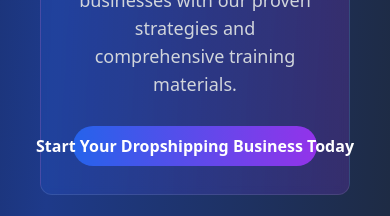
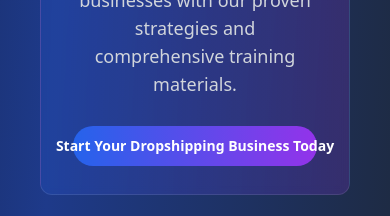
Before and after one commit to venkatcharan1/ganeshexp, a React (Vite) app: page / in a window 390 px wide. Shown: the part 5600-5816 px from the top of the page. Built offline with nearby package versions, Linux system fonts and the light colour scheme; no server answers; the database is empty.

Commit message:
Fix: Reduce button text size on mobile
Decreased the text size of the "Start Your Dropshipping Business Today" button on mobile screens in `Index.tsx`.

```diff
--- a/src/pages/Index.tsx
+++ b/src/pages/Index.tsx
@@ -324,7 +324,7 @@ const Index = () => {
               Join thousands of successful entrepreneurs who have built profitable dropshipping businesses with our proven strategies and comprehensive training materials.
             </p>
             <div className="flex justify-center px-1 sm:px-2">
-              <Button className="w-full sm:w-auto bg-gradient-to-r from-blue-600 to-purple-600 hover:from-blue-700 hover:to-purple-700 text-white px-4 sm:px-6 md:px-8 lg:px-12 py-4 sm:py-5 md:py-6 rounded-full text-base sm:text-lg md:text-xl lg:text-2xl font-semibold transform hover:scale-105 transition-all duration-300 max-w-xs sm:max-w-sm md:max-w-md lg:max-w-lg text-center">
+              <Button className="w-full sm:w-auto bg-gradient-to-r from-blue-600 to-purple-600 hover:from-blue-700 hover:to-purple-700 text-white px-4 sm:px-6 md:px-8 lg:px-12 py-4 sm:py-5 md:py-6 rounded-full text-sm sm:text-base md:text-lg lg:text-xl font-semibold transform hover:scale-105 transition-all duration-300 max-w-xs sm:max-w-sm md:max-w-md lg:max-w-lg text-center">
                 Start Your Dropshipping Business Today
               </Button>
             </div>
```
